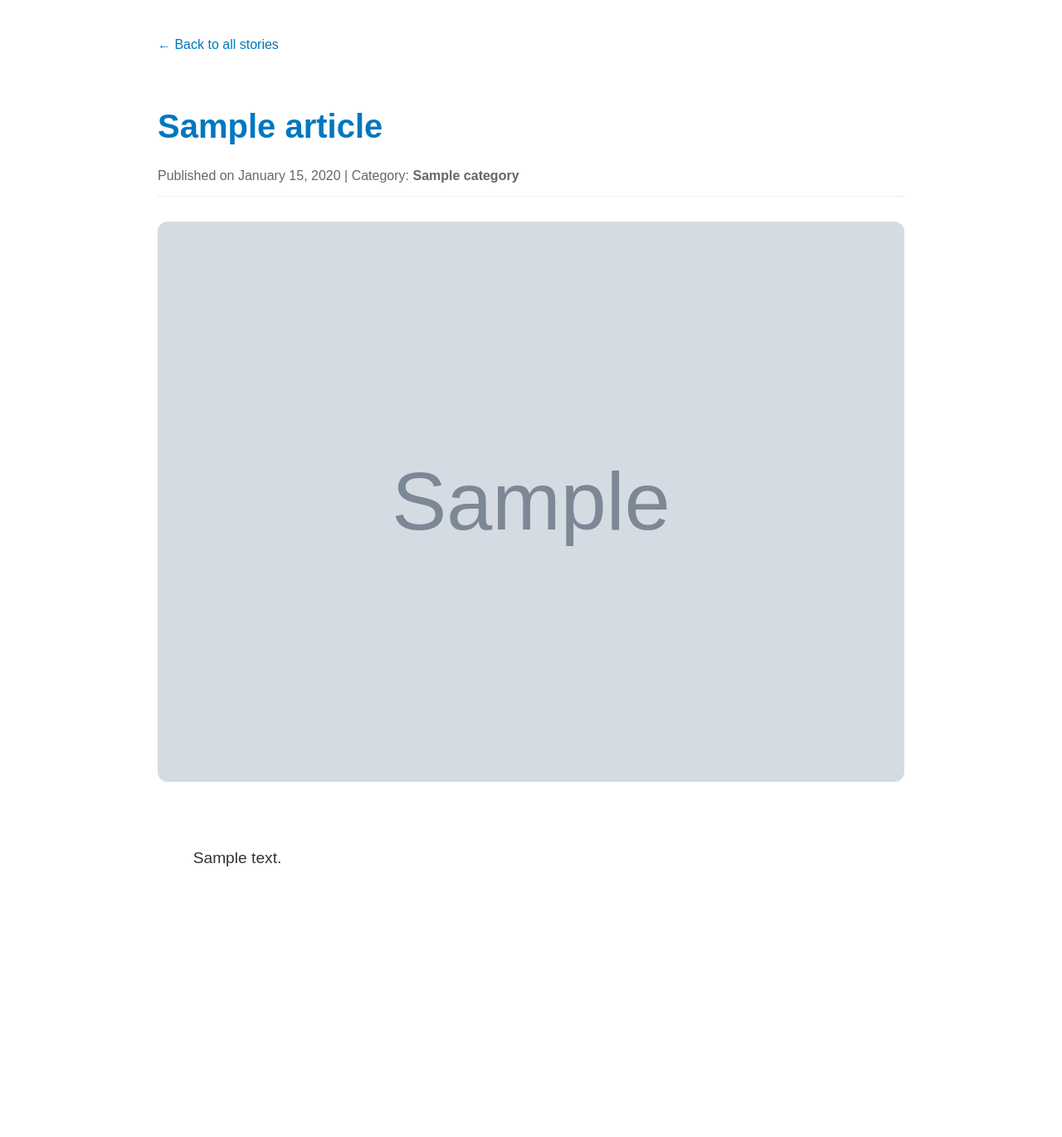
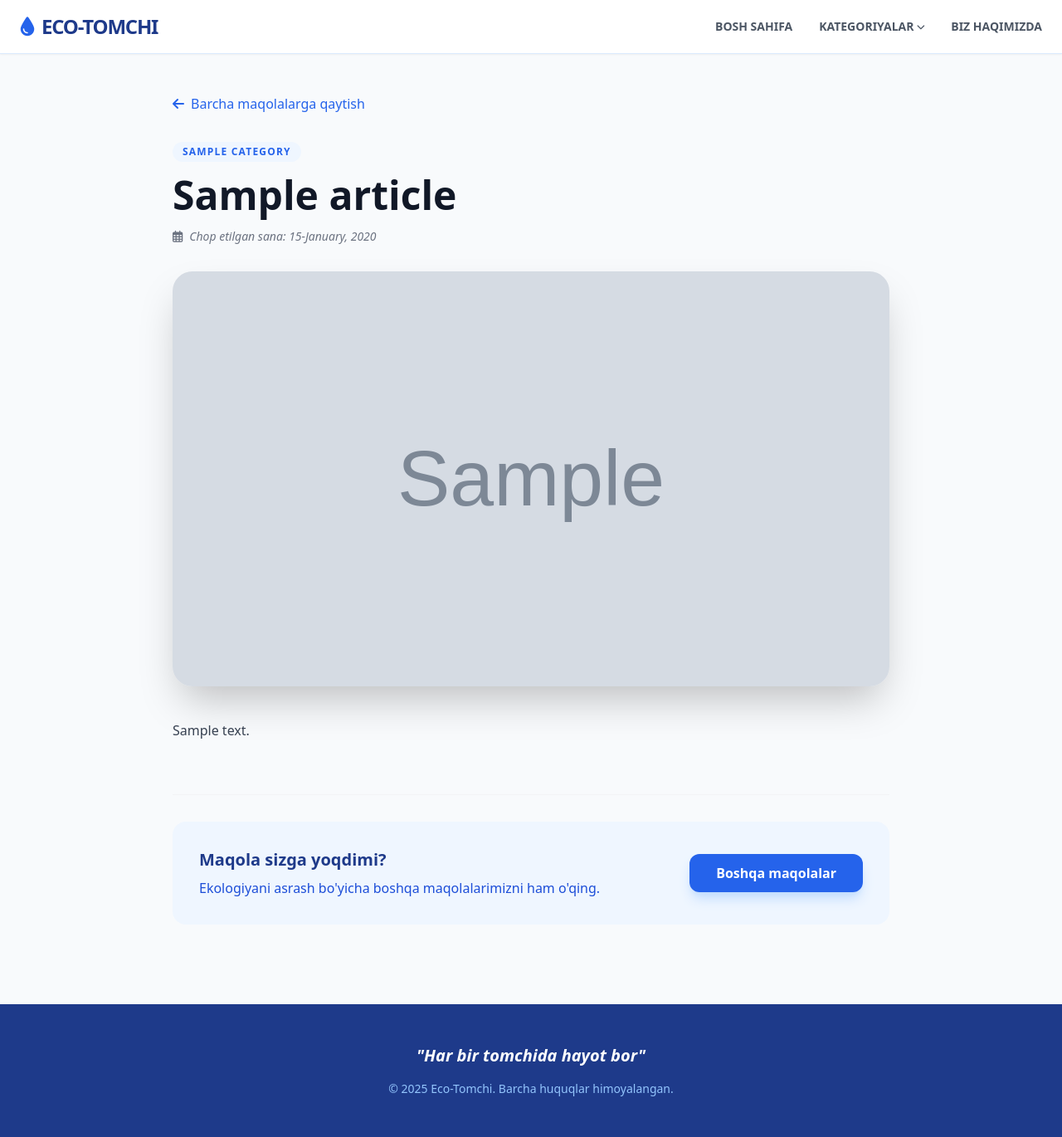
Before and after one commit to asil2008/eco-tomchi, a Django app: a page that uses articles/templates/articles/detail.html in a window 1280 px wide. Shown: the whole page at 83% size. Before the commit the page ends 1044 px from the top, so only its background shows below. Run offline with Django 5.2, Linux system fonts and the light colour scheme; tables that the repository leaves empty hold one stand-in row (values such as "Sample post"); grey boxes marked "Sample" are stand-in pictures; some libraries are stand-ins or nearby versions.

Commit message:
Fully polished article detail page

```diff
--- a/articles/templates/articles/detail.html
+++ b/articles/templates/articles/detail.html
@@ -1,31 +1,61 @@
-<!DOCTYPE html>
-<html>
-<head>
-    <title>{{ article.title }} | Eco-Tomchi</title>
-    <style>
-        body { font-family: sans-serif; line-height: 1.8; color: #333; max-width: 900px; margin: 0 auto; padding: 40px; }
-        .back-link { color: #0077be; text-decoration: none; margin-bottom: 20px; display: inline-block; }
-        h1 { color: #0077be; font-size: 2.5em; margin-bottom: 10px; }
-        .meta { color: #666; margin-bottom: 30px; border-bottom: 1px solid #eee; padding-bottom: 10px; }
-        img { width: 100%; height: auto; border-radius: 12px; margin-bottom: 30px; }
-        .content { font-size: 1.2em; white-space: pre-wrap; }
-    </style>
-</head>
-<body>
-    <a href="{% url 'articles:article_list' %}" class="back-link">← Back to all stories</a>
+{% extends 'articles/base.html' %}
 
-    <h1>{{ article.title }}</h1>
-    <div class="meta">
-        Published on {{ article.published_date|date:"F j, Y" }} |
-        Category: <strong>{{ article.category.name }}</strong>
+{% block content %}
+<main class="container mx-auto px-4 py-12 max-w-4xl">
+    <div class="mb-8">
+        <a href="{% url 'articles:article_list' %}" class="inline-flex items-center text-blue-600 hover:text-blue-800 font-medium transition-colors">
+            <i class="fas fa-arrow-left mr-2"></i> Barcha maqolalarga qaytish
+        </a>
     </div>
 
-    {% if article.featured_image %}
-        <img src="{{ article.featured_image.url }}" alt="{{ article.title }}">
-    {% endif %}
+    <article>
+        <header class="mb-8">
+            {% if article.category %}
+            <span class="inline-block px-3 py-1 mb-4 text-xs font-bold tracking-widest text-blue-600 uppercase bg-blue-50 rounded-full">
+                {{ article.category.name }}
+            </span>
+            {% endif %}
 
-    <div class="content">
-        {{ article.content }}
-    </div>
-</body>
-</html>
+            <h1 class="text-3xl md:text-5xl font-black text-gray-900 leading-tight mb-4">
+                {{ article.title }}
+            </h1>
+
+            <div class="flex items-center text-gray-500 text-sm italic">
+                <i class="far fa-calendar-alt mr-2"></i>
+                <span>Chop etilgan sana: {{ article.published_date|date:"d-F, Y" }}</span>
+            </div>
+        </header>
+
+        <div class="mb-10 rounded-3xl overflow-hidden shadow-2xl bg-gray-100">
+            {% if article.image_url %}
+                <img src="{{ article.image_url }}" class="w-full h-auto max-h-[500px] object-cover" alt="{{ article.title }}">
+            {% elif article.featured_image %}
+                <img src="{{ article.featured_image.url }}" class="w-full h-auto max-h-[500px] object-cover" alt="{{ article.title }}">
+            {% else %}
+                <div class="w-full h-64 flex flex-col items-center justify-center text-blue-300">
+                    <i class="fas fa-droplet text-6xl mb-4"></i>
+                    <p class="text-gray-400">Rasm mavjud emas</p>
+                </div>
+            {% endif %}
+        </div>
+
+        <div class="prose prose-lg max-w-none text-gray-700 leading-relaxed space-y-6">
+            {{ article.content|linebreaks }}
+        </div>
+
+        <footer class="mt-16 pt-8 border-t border-gray-100">
+            <div class="bg-blue-50 rounded-2xl p-8 flex flex-col md:flex-row items-center justify-between">
+                <div>
+                    <h4 class="text-xl font-bold text-blue-900 mb-2">Maqola sizga yoqdimi?</h4>
+                    <p class="text-blue-700">Ekologiyani asrash bo'yicha boshqa maqolalarimizni ham o'qing.</p>
+                </div>
+                <div class="mt-6 md:mt-0">
+                    <a href="{% url 'articles:article_list' %}" class="bg-blue-600 text-white px-8 py-3 rounded-xl font-bold hover:bg-blue-700 transition shadow-lg shadow-blue-200">
+                        Boshqa maqolalar
+                    </a>
+                </div>
+            </div>
+        </footer>
+    </article>
+</main>
+{% endblock %}
```
